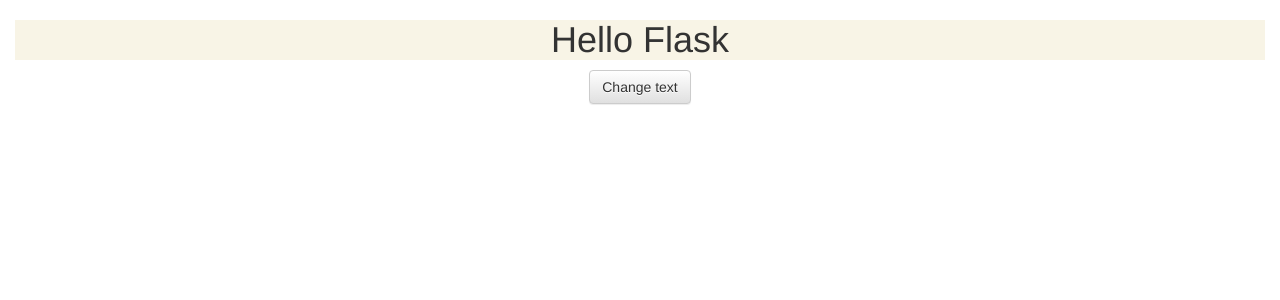
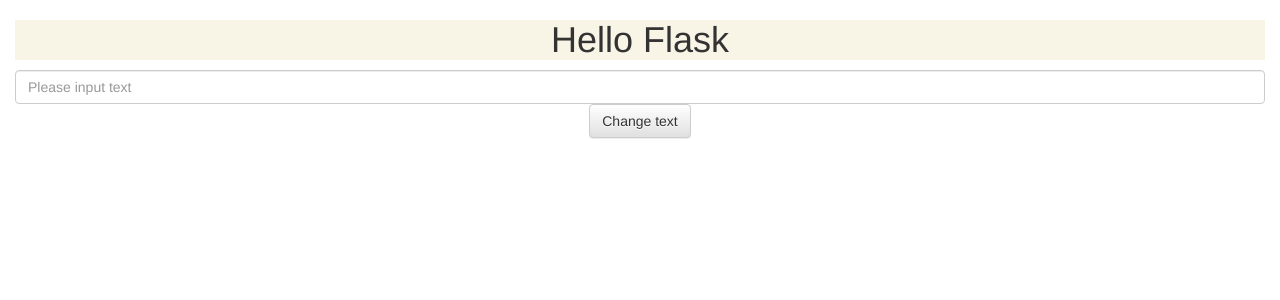
Before and after one commit to arkenous/HelloFlask, a Flask app: page / in a window 1280 px wide. Shown: the top 300 px of the page. Run offline with Flask 2, Linux system fonts and the light colour scheme; some libraries are stand-ins or nearby versions.

Commit message:
Add Ajax POST sample

```diff
--- a/FlaskApp/app.py
+++ b/FlaskApp/app.py
@@ -2,6 +2,8 @@
 # -*- coding: utf-8 -*-
 
 from flask import Flask, render_template
+from flask import request, jsonify
+import json
 
 app = Flask(__name__)
 
@@ -11,5 +13,16 @@ def index():
     return render_template('index.html')
 
 
+@app.route('/postText', methods=['POST'])
+def lower_conversion():
+    text = request.json['text']
+    if "ping" in text:
+        return_data = {"result":"pong"}
+        return jsonify(ResultSet=json.dumps(return_data))
+    lower_text = text.lower()
+    return_data = {"result":lower_text}
+    return jsonify(ResultSet=json.dumps(return_data))
+
+
 if __name__ == '__main__':
     app.run(host="127.0.0.1", port=8080)
--- a/FlaskApp/static/js/sample.js
+++ b/FlaskApp/static/js/sample.js
@@ -2,6 +2,17 @@ $(window).load(init());
 
 function init() {
   $("#button").click(function() {
-    $("#hello").text("Yeah!");
+    var textData = JSON.stringify({"text":$("#input-text").val()});
+    $.ajax({
+      type:'POST',
+      url:'/postText',
+      data:textData,
+      contentType:'application/json',
+      success:function(data) {
+        var result = JSON.parse(data.ResultSet).result;
+        $("#hello").text(result);
+        }
+    });
+    return false;
   });
 }
--- a/FlaskApp/templates/index.html
+++ b/FlaskApp/templates/index.html
@@ -16,6 +16,7 @@
       <div class="row">
         <div class="col-sm-12">
           <h1 class="text-center" id="hello">Hello Flask</h1>
+          <input type="text" class="form-control" id="input-text" placeholder="Please input text">
           <button class="btn btn-default" id="button">Change text</button>
         </div>
       </div>
```
